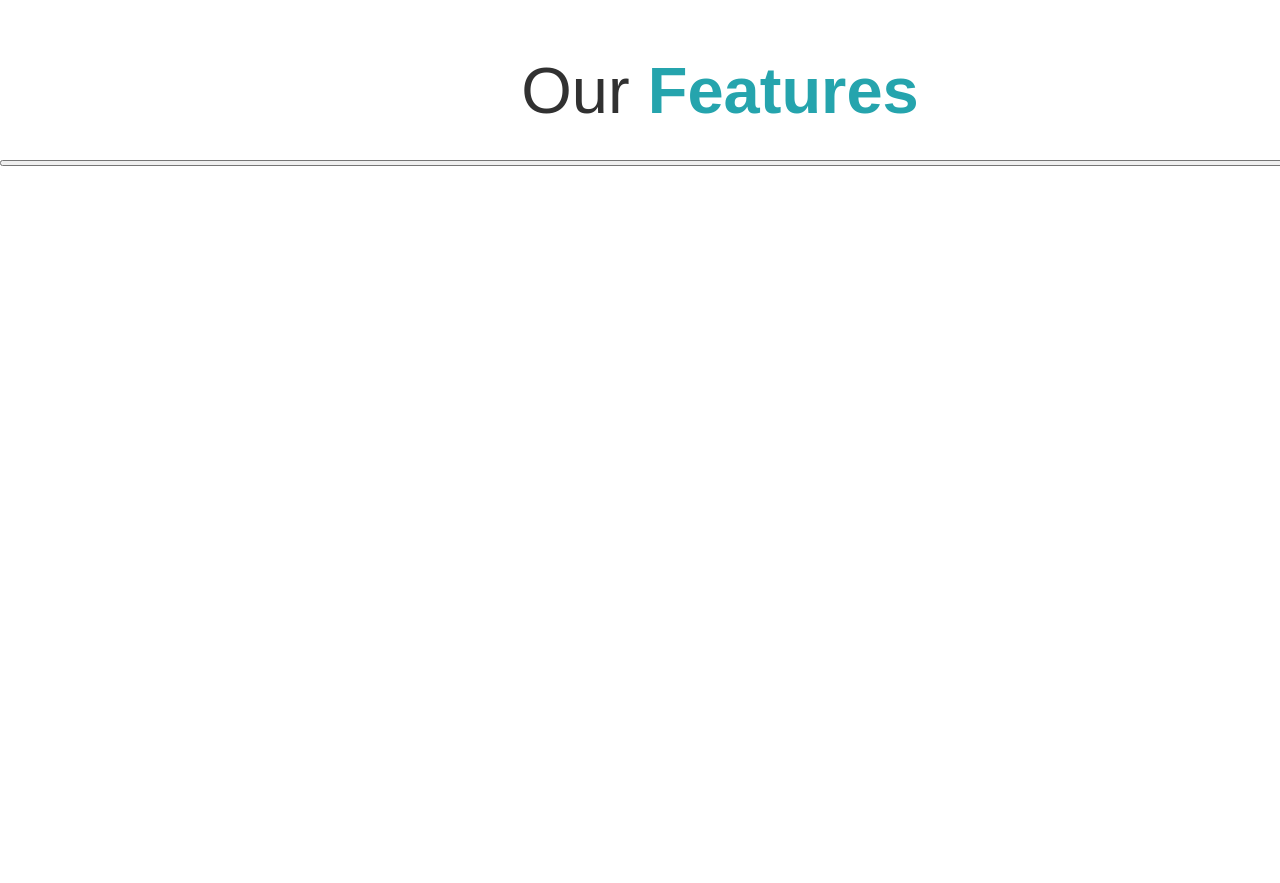
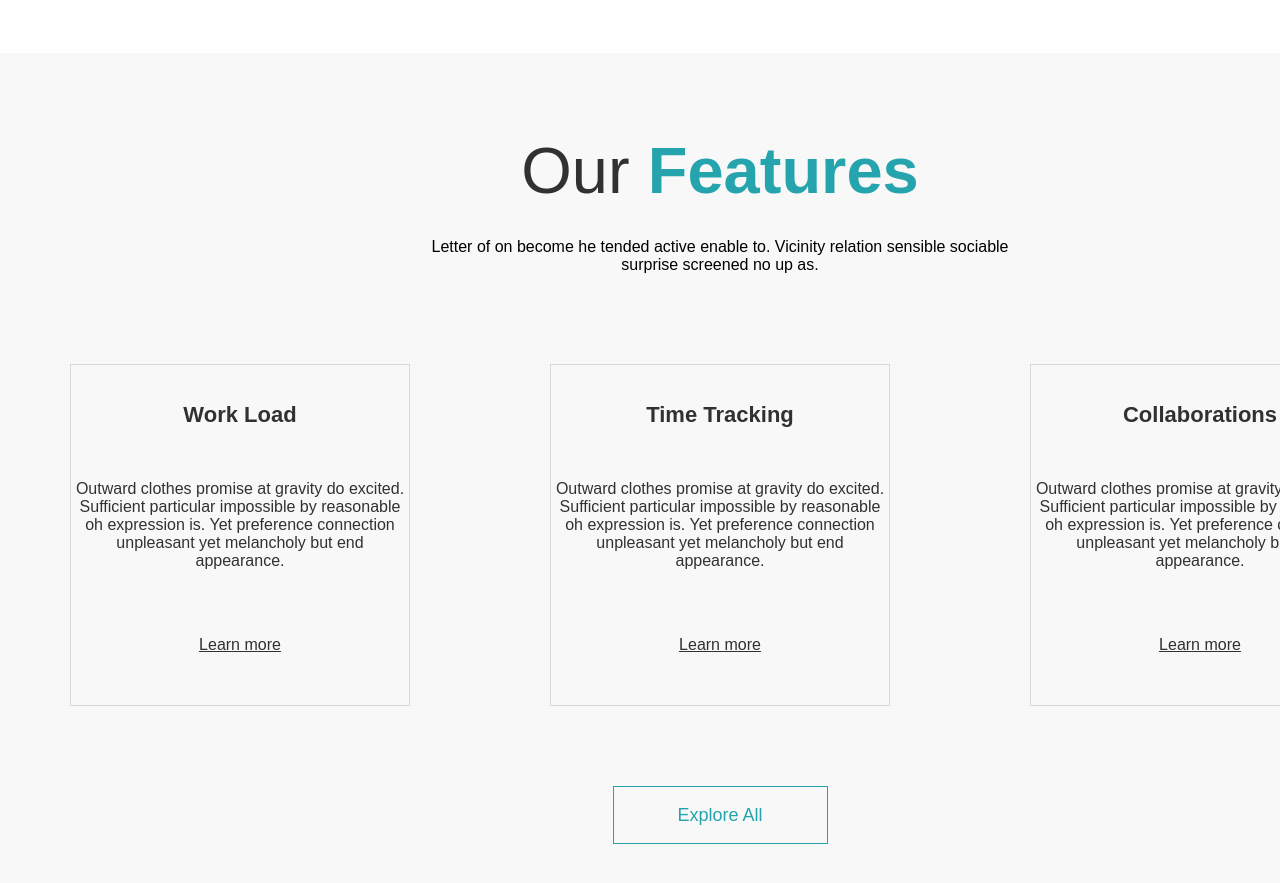
Before and after one commit to z4ffe/freebie-landing, a plain HTML site: page index.html in a window 1280 px wide. Shown: the part 2640-3523 px from the top of the page. Before the commit the page ends 2906 px from the top, so only its background shows below. Drawn offline with Linux system fonts and the light colour scheme.

Commit message:
fix: fix some things

```diff
--- a/css/style.scss
+++ b/css/style.scss
@@ -243,4 +243,71 @@ body {
   display: flex;
   flex-direction: column;
   margin-top: 100px;
+  background-color: rgba(248, 248, 248, 1);
+  min-height: 863px;
+
+  &__header {
+    margin-top: 80px;
+  }
+
+  &__description {
+    margin-top: 30px;
+  }
+
+  .features-blocks {
+    display: flex;
+    justify-content: space-between;
+    margin-top: 80px;
+
+    .card {
+      display: flex;
+      flex-direction: column;
+      margin: 0 70px;
+      border: 1px solid #D8D8D8;
+      width: 350px;
+      height: 342px;
+
+      h5 {
+        color: $mainblack;
+        text-align: center;
+        font-size: 22px;
+        font-weight: 600;
+      }
+
+      p {
+        color: $mainblack;
+        text-align: center;
+        font-size: 16px;
+        font-weight: 400;
+      }
+
+      a {
+        margin-top: 50px;
+        align-self: center;
+        color: $mainblack;
+
+
+      }
+
+      a:hover {
+        color: $maingreen;
+        transition: 0.1s;
+      }
+    }
+
+    .card:hover {
+      background: #fff;
+      box-shadow: 0 38.5185px 25.4815px rgba(49, 49, 49, 0.0607407), 0 20px 13px rgba(49, 49, 49, 0.05), 0 1.85185px 3.14815px rgba(49, 49, 49, 0.0240741);
+      border: none;
+      transition: 0.4s;
+    }
+
+    .card:hover h5 {
+      color: $maingreen;
+    }
+  }
+
+  .features__btn {
+    margin-top: 80px;
+  }
 }
--- a/index.html
+++ b/index.html
@@ -58,10 +58,31 @@
     <button type="button" class="services__btn">Explore All</button>
 </section>
 <section class="features">
-    <h2 class="services__header">Our <span>Features</span></h2>
-    <p></p>
-    <div class="features-blocks"></div>
-    <button type="button"></button>
+    <h2 class="services__header features__header">Our <span>Features</span></h2>
+    <p class="services__description features__description">Letter of on become he tended active enable to. Vicinity relation sensible sociable
+        surprise screened no up as.</p>
+    <div class="features-blocks">
+        <div class="card" id="card1">
+            <h5>Work Load</h5>
+            <p>Outward clothes promise at gravity do excited. Sufficient particular impossible by reasonable oh
+                expression is. Yet preference connection unpleasant yet melancholy but end appearance.</p>
+            <a href="#">Learn more</a>
+        </div>
+        <div class="card" id="card2">
+            <h5>Time Tracking</h5>
+            <p>Outward clothes promise at gravity do excited. Sufficient particular impossible by reasonable oh
+                expression is. Yet preference connection unpleasant yet melancholy but end appearance.</p>
+            <a href="#">Learn more</a>
+        </div>
+        <div class="card" id="card3">
+            <h5>Collaborations</h5>
+            <p>Outward clothes promise at gravity do excited. Sufficient particular impossible by reasonable oh
+                expression is. Yet preference connection unpleasant yet melancholy but end appearance.</p>
+            <a href="#"><span class="asdasd">Learn more</span></a>
+        </div>
+    </div>
+    <button type="button" class="services__btn features__btn">Explore All</button>
 </section>
+<script src="script/script.js"></script>
 </body>
 </html>
```
Also changed, not shown: script/script.js (+17 -0 lines), css/style.css, 1 other file.
